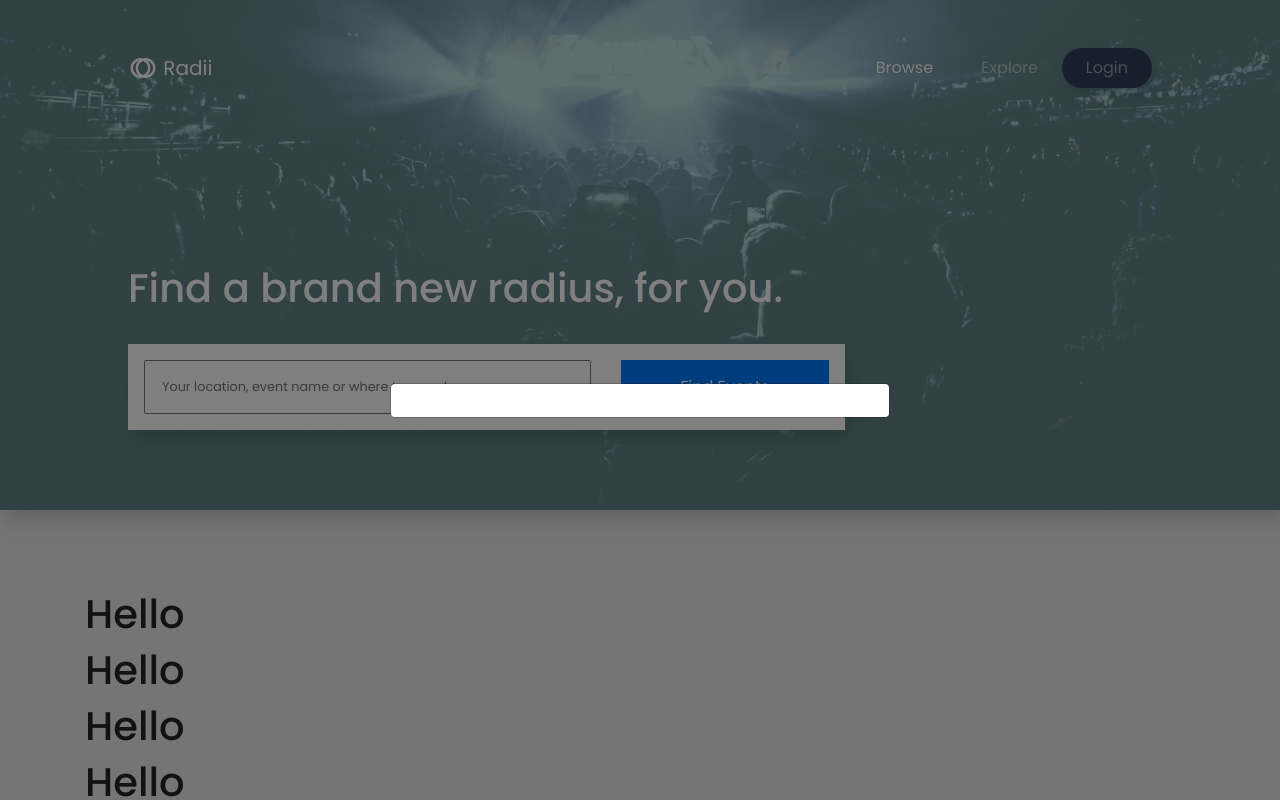
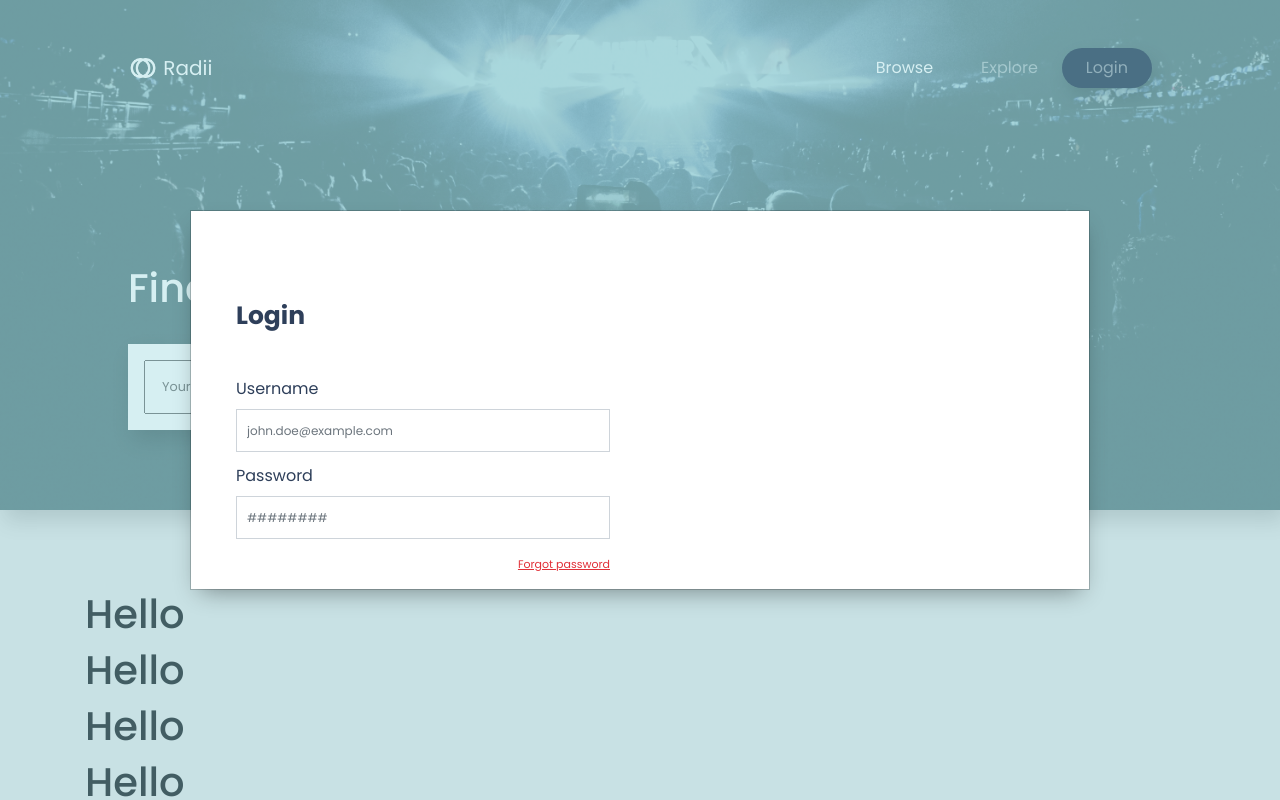
Before and after one commit to pknn/radii, a Flask app: page / in a window 1280 px wide, after a click on "Login". Run offline with Flask 2, Linux system fonts and the light colour scheme; some libraries are stand-ins or nearby versions.

Commit message:
Add login form

```diff
--- a/app/static/styles/_login.scss
+++ b/app/static/styles/_login.scss
@@ -0,0 +1,81 @@
+body.modal-open .background-container{
+  -webkit-filter: blur(4px);
+  -moz-filter: blur(4px);
+  -o-filter: blur(4px);
+  -ms-filter: blur(4px);
+  filter: blur(4px);
+}
+
+.modal-backdrop {
+  background-color: #83CFD8aa;
+}
+
+.modal-body {
+  padding: 0px;
+}
+
+.modal-header {
+  border-bottom: 0;
+  margin-bottom: 30px
+}
+
+.modal-dialog {
+  max-width: 900px;
+  margin: 1.75rem auto;
+  .modal-content {
+    border-radius: 0px;
+    -webkit-box-shadow: 0px 10px 23px -10px rgba(0,0,0,0.43);
+    -moz-box-shadow: 0px 10px 23px -10px rgba(0,0,0,0.43);
+    -ms-box-shadow: 0px 10px 23px -10px rgba(0,0,0,0.43);
+    -o-box-shadow: 0px 10px 23px -10px rgba(0,0,0,0.43);
+    box-shadow: 0px 10px 23px -10px rgba(0,0,0,0.43);
+  }
+}
+
+.title {
+  color: #2E3F5A;
+  font-weight: 900;
+  font-size: 25px;
+  padding-left: 30px;
+}
+
+#left-side-modal {
+
+  .modal-header {
+    padding: 28px;
+  }
+  #login-form {
+    padding-left: 30px;
+    padding-top: 30px;
+  }
+
+  .input-field input{
+    display: block;
+    border-radius: 0px;
+    width: 100%;
+    height: 100%;
+    padding: 10px;
+    font-size: 14px;
+    color: #696969;
+
+  }
+  input::-webkit-input-placeholder {
+    font-size: 12px;
+    line-height: 3;
+  }
+
+  p {
+    float: right;
+    font-size: 11px;
+    color: #E13038;
+    text-decoration: underline;
+    margin: 17px auto;
+  }
+
+}
+
+label {
+  color: #2E3F5A;
+  font-weight: lighter;
+  margin-top: 12px;
+}
--- a/app/static/styles/main.css
+++ b/app/static/styles/main.css
@@ -331,6 +331,81 @@ header {
   background: #bd001f;
 }
 
+body.modal-open .background-container {
+  -webkit-filter: blur(4px);
+  -moz-filter: blur(4px);
+  -o-filter: blur(4px);
+  -ms-filter: blur(4px);
+  filter: blur(4px);
+}
+
+.modal-backdrop {
+  background-color: #83CFD8aa;
+}
+
+.modal-body {
+  padding: 0px;
+}
+
+.modal-header {
+  border-bottom: 0;
+  margin-bottom: 30px;
+}
+
+.modal-dialog {
+  max-width: 900px;
+  margin: 1.75rem auto;
+}
+.modal-dialog .modal-content {
+  border-radius: 0px;
+  -webkit-box-shadow: 0px 10px 23px -10px rgba(0, 0, 0, 0.43);
+  -moz-box-shadow: 0px 10px 23px -10px rgba(0, 0, 0, 0.43);
+  -ms-box-shadow: 0px 10px 23px -10px rgba(0, 0, 0, 0.43);
+  -o-box-shadow: 0px 10px 23px -10px rgba(0, 0, 0, 0.43);
+  box-shadow: 0px 10px 23px -10px rgba(0, 0, 0, 0.43);
+}
+
+.title {
+  color: #2E3F5A;
+  font-weight: 900;
+  font-size: 25px;
+  padding-left: 30px;
+}
+
+#left-side-modal .modal-header {
+  padding: 28px;
+}
+#left-side-modal #login-form {
+  padding-left: 30px;
+  padding-top: 30px;
+}
+#left-side-modal .input-field input {
+  display: block;
+  border-radius: 0px;
+  width: 100%;
+  height: 100%;
+  padding: 10px;
+  font-size: 14px;
+  color: #696969;
+}
+#left-side-modal input::-webkit-input-placeholder {
+  font-size: 12px;
+  line-height: 3;
+}
+#left-side-modal p {
+  float: right;
+  font-size: 11px;
+  color: #E13038;
+  text-decoration: underline;
+  margin: 17px auto;
+}
+
+label {
+  color: #2E3F5A;
+  font-weight: lighter;
+  margin-top: 12px;
+}
+
 html,
 body {
   margin: 0;
--- a/app/templates/components/login.html
+++ b/app/templates/components/login.html
@@ -4,7 +4,30 @@
       <div class="modal-body">
         <div class="row">
           <div class="col-6" id="left-side-modal">
+            <div class="container">
+              <div class="modal-header"></div>
+              <div class="title">Login</div>
+              <form id="login-form" methods="post" action="" novalidate="novalidate">
+                <div class="form-group">
+                  <label for="username" class="control-label">
+                    Username
+                  </label>
+                  <div class="input-field">
+                    <input id="username-input" class="form-control" type="text" name="username" value required title="Please, enter your username" placeholder="john.doe@example.com" />
+                  </div>
+                  <label for="password" class="control-label">
+                    Password
+                  </label>
+                  <div class="input-field">
+                    <input id="password-input" class="form-control" type="password" name="password" value required title="Please, enter your password" placeholder="########" />
+                  </div>
+                  <p>
+                    Forgot password
+                  </p>
+                </div>
+              </form>
 
+            </div>
           </div>
           <div class="col-6" id="right-side-modal">
 
```
Also changed, not shown: 1 other file.
